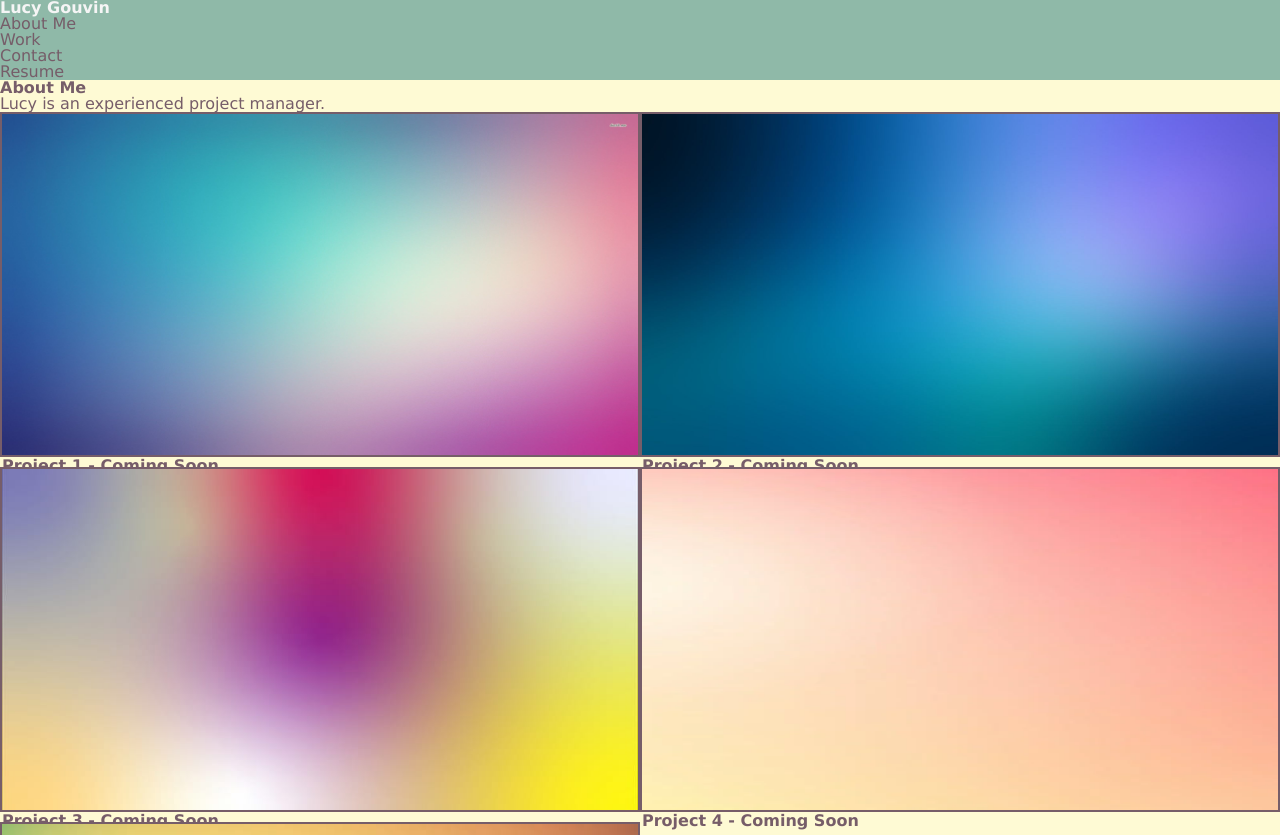
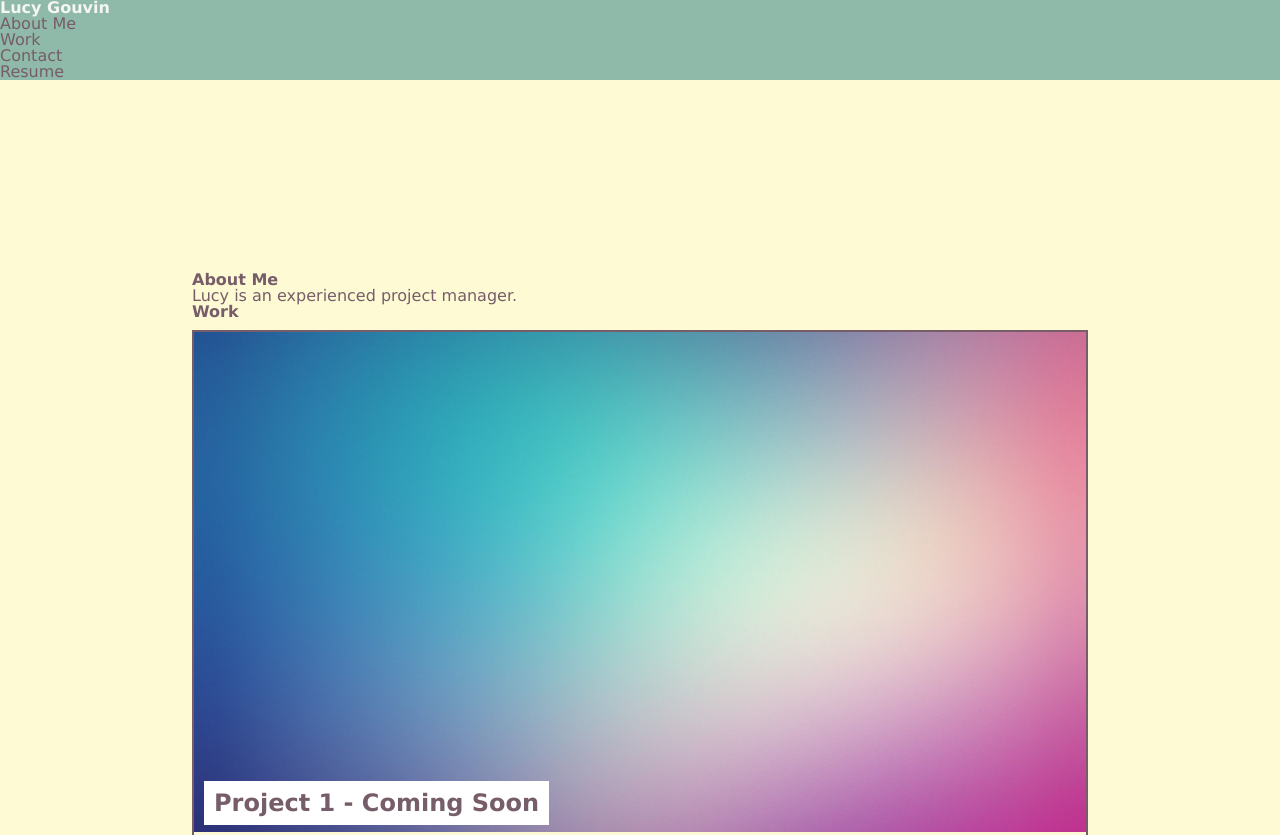
Before and after one commit to lucygouvin/portfolio-site, a plain HTML site: page index.html in a window 1280 px wide. Shown: the top 835 px of the page. Drawn offline with Linux system fonts and the light colour scheme.

Commit message:
fixed card appearance

```diff
--- a/assets/style.css
+++ b/assets/style.css
@@ -21,7 +21,7 @@ body{
 }
 
 main{
-    /* padding: 7%; */
+    padding: 15%;
 
 }
 
@@ -37,12 +37,29 @@ main{
 
 .app-card{
     border: 2px solid var(--dark-purple);
-    max-height: 345px;
-    flex: 0 1 50%;
+    aspect-ratio: 16/9;
+    flex: 0 0 48%;
+    background-image: attr(back);
+    position: relative;
 
+}
+
+.first-app-card{
+    flex: 0 0 100%;
+}
+
+.app-card h3{
+    position: absolute;
+    bottom: 10px;
+    left: 10px;
+    background-color: white;
+    font-size: 24px;
+    padding: 10px;
 }
 
 img{
     width: 100%;
     height: 100%;
+    object-fit: cover;
+
 }
--- a/index.html
+++ b/index.html
@@ -26,8 +26,8 @@
         </section>
 
         <section class="work">
-            <!-- <h2>Work</h2> -->
-            <section class="app-card">
+            <h2>Work</h2>
+            <section class="app-card first-app-card">
                 <img src="assets/images/placeholder1.jpeg" alt="Placeholder image for project 1">
                 <h3 class="app-title">Project 1 - Coming Soon</h3>
             </section>
```
